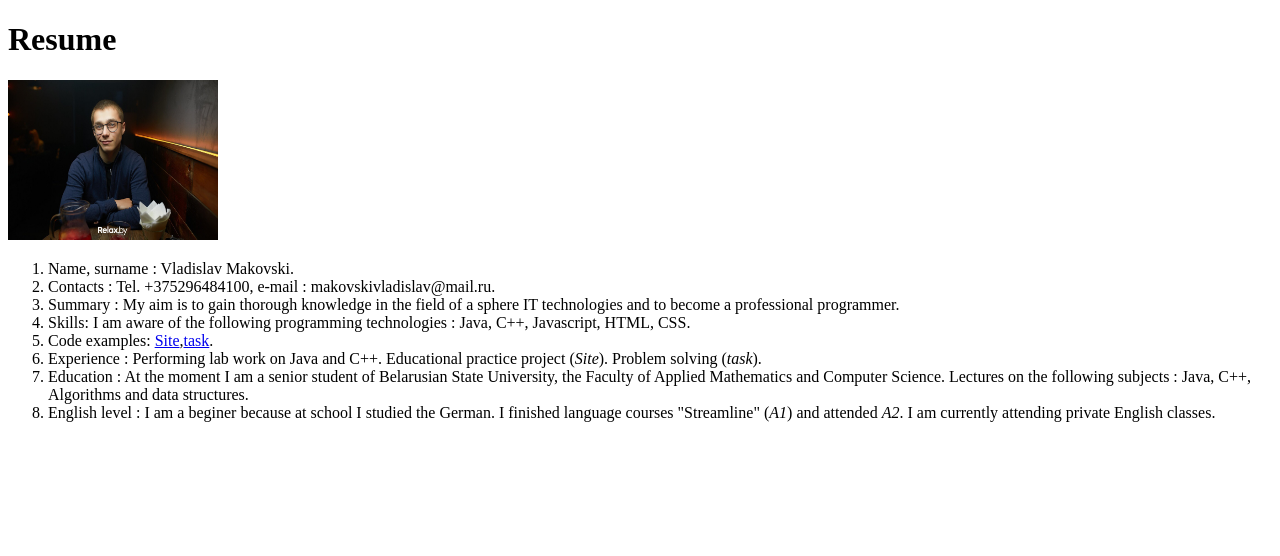
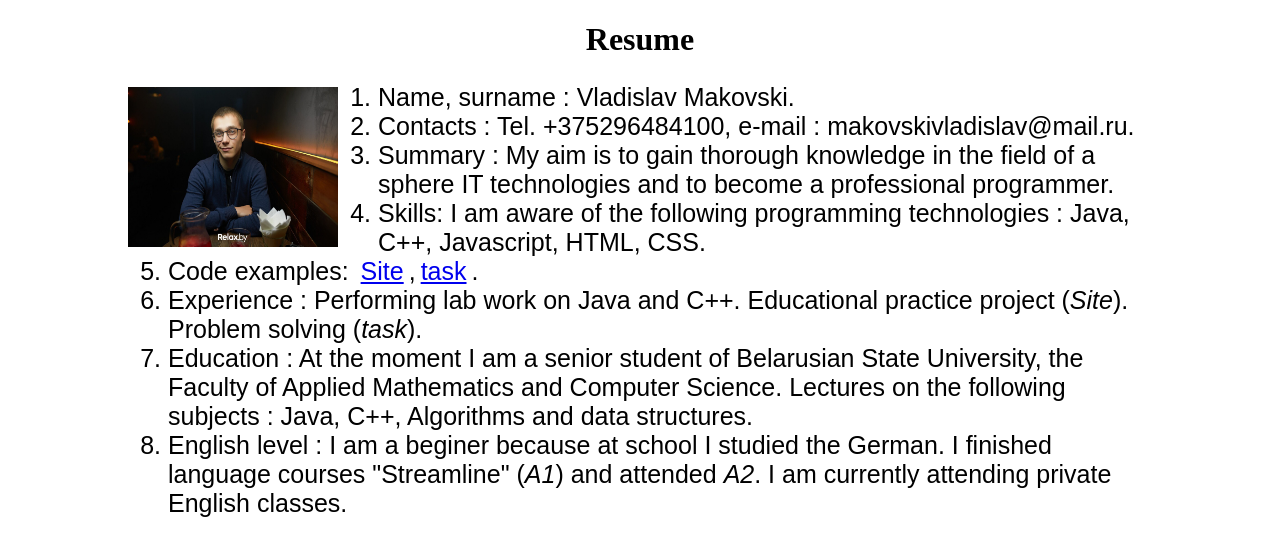
Before and after one commit to Vladislav-Makovski/rsschool-2019Q1-cv, a plain HTML site: page index.html in a window 1280 px wide. Drawn offline with Linux system fonts and the light colour scheme.

Commit message:
feat add css

```diff
--- /dev/null
+++ b/css/style.css
@@ -0,0 +1,18 @@
+.content{
+  max-width: 1024px;
+  margin: auto;
+}
+h1{
+  text-align: center;
+}
+ol{
+  font-family: Arial, Helvetica, sans-serif;
+  font-size: 25px;
+}
+img{
+  float: left;
+  margin: 4px 40px 2px 0px;
+}
+a{
+  margin: 5px;
+}
--- a/index.html
+++ b/index.html
@@ -4,6 +4,7 @@
   <meta charset="UTF-8">
   <meta name="viewport" content="width=device-width, initial-scale=1.0">
   <meta http-equiv="X-UA-Compatible" content="ie=edge">
+  <link href="css/style.css" rel="stylesheet">
   <title>Resume</title>
 </head>
 <body>
```
